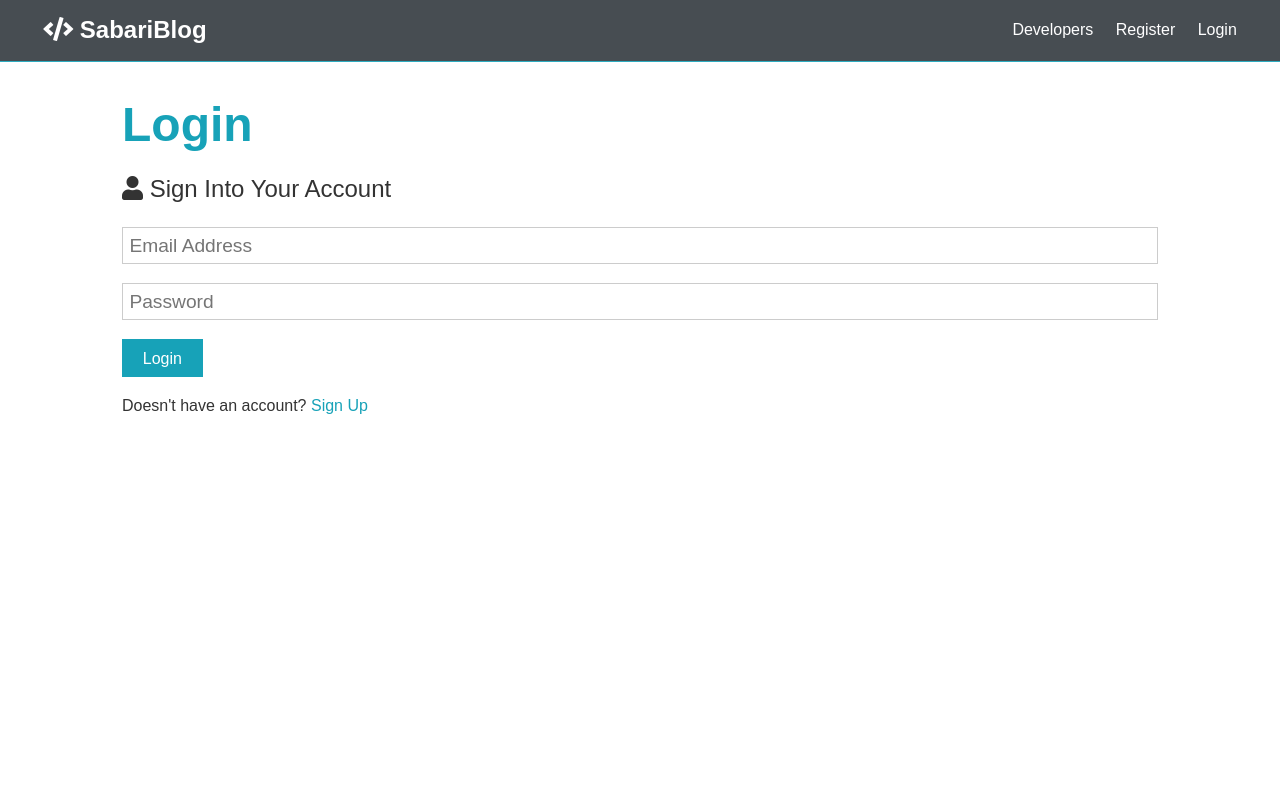
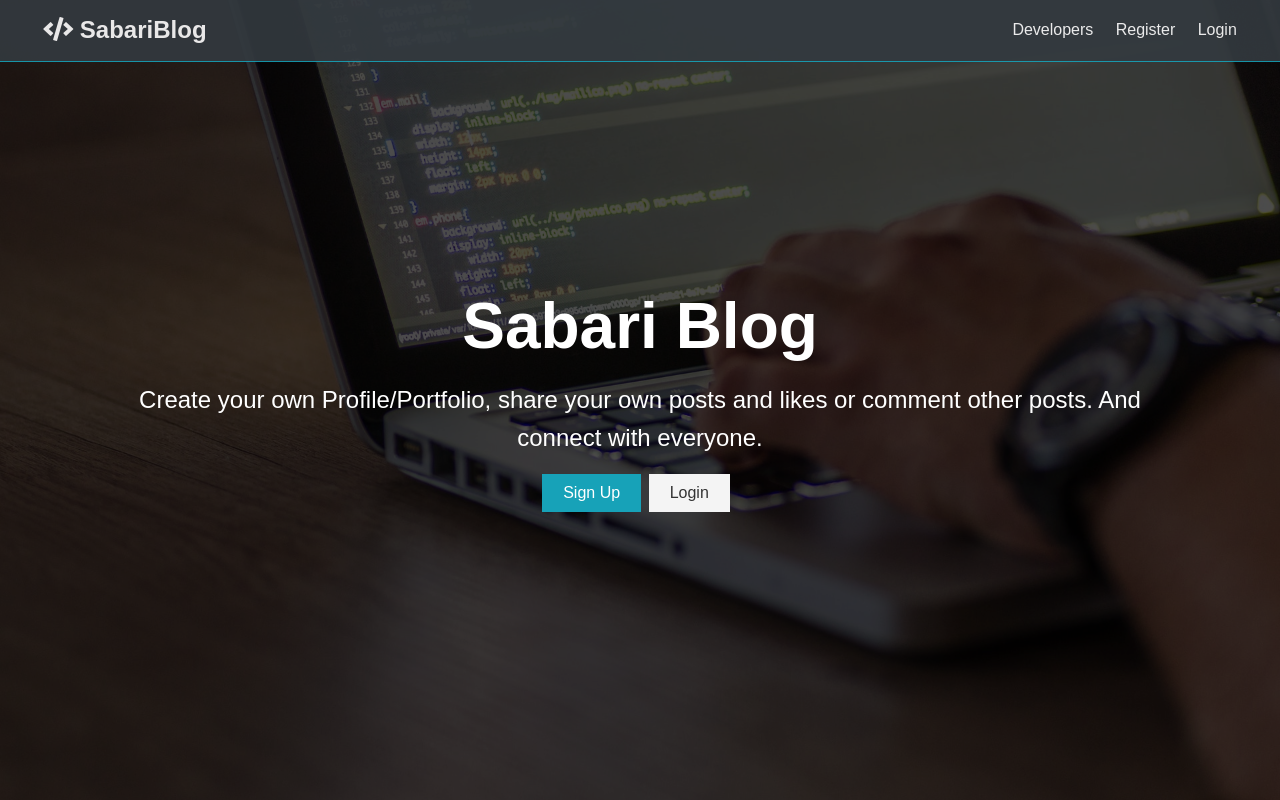
Before and after one commit to Sabarinathan07/BLOG-MERN, a React (Create React App) app in the folder client/: page / in a window 1280 px wide. Before the commit this address led to /login. Built offline with nearby package versions, Linux system fonts and the light colour scheme; no server answers; the HTML template or start-up script is replaced by a standard one.

Commit message:
landing page fixed

```diff
--- a/client/src/components/layout/Landing.js
+++ b/client/src/components/layout/Landing.js
@@ -2,7 +2,7 @@ import { Link, Redirect } from 'react-router-dom';
 import { connect } from 'react-redux';
 import PropTypes from 'prop-types';
 
-const Landing = (isAuthenticated) => {
+const Landing = ({ isAuthenticated }) => {
 	if (isAuthenticated) {
 		return <Redirect to='/dashboard' />;
 	}
@@ -11,10 +11,10 @@ const Landing = (isAuthenticated) => {
 		<section className='landing'>
 			<div className='dark-overlay'>
 				<div className='landing-inner'>
-					<h1 className='x-large'>Developer Connector</h1>
+					<h1 className='x-large'>Sabari Blog</h1>
 					<p className='lead'>
-						Create a developer profile/portfolio, share posts and get help from
-						other developers
+						Create your own Profile/Portfolio, share your own posts and likes or
+						comment other posts. And connect with everyone.
 					</p>
 					<div className='buttons'>
 						<Link to='/register' className='btn btn-primary'>
--- a/client/src/components/profile-forms/CreateProfile.js
+++ b/client/src/components/profile-forms/CreateProfile.js
@@ -55,9 +55,7 @@ const CreateProfile = ({
 		// eslint-disable-next-line react-hooks/exhaustive-deps
 	}, [getCurrentProfile]);
 
-	return loading && profile === null ? (
-		<Redirect to='/dashboard' />
-	) : (
+	return (
 		<Fragment>
 			<h1 className='large text-primary'>Create Your Profile</h1>
 			<p className='lead'>
```
